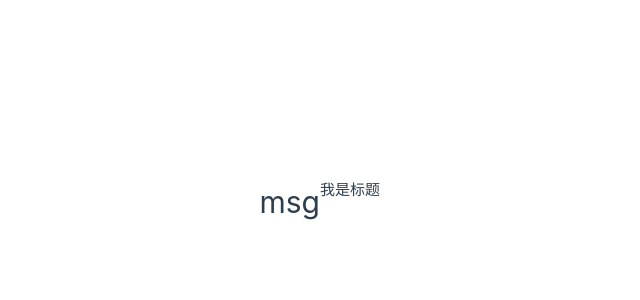
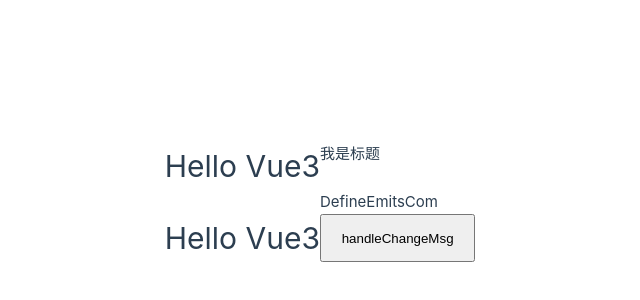
Before and after one commit to A189861A/vue3-vite-ts, a Vue app: page /CompilerMacros in a window 1280 px wide. Shown: the part 198-498 px from the top of the page, without its empty margins (320-960 px from the left). Built offline with nearby package versions, Linux system fonts and the light colour scheme.

Commit message:
【web】【issue_id=xxx】defineEmits

```diff
--- /dev/null
+++ b/src/components/DefineEmitsCom.vue
@@ -0,0 +1,26 @@
+<script setup lang="ts">
+// js版本
+// defineProps({
+//   msg: String,
+// })
+// const emits = defineEmits(['changeMsg'])
+
+defineProps<{
+  msg: string
+}>()
+
+const emits = defineEmits<{
+  (e: 'changeMsg', value: string): void
+}>()
+
+const handleChangeMsg = () => {
+  emits('changeMsg', 'Hello TS')
+}
+</script>
+
+<template>
+    <br>
+    <p>DefineEmitsCom</p>
+    <h1>{{ msg }}</h1>
+    <button @click="handleChangeMsg">handleChangeMsg</button>
+</template>
--- a/src/views/CompilerMacros.vue
+++ b/src/views/CompilerMacros.vue
@@ -1,13 +1,24 @@
 <script setup lang="ts">
     import DefinepropsCom from '../components/DefinepropsCom.vue'
+    import DefineEmitsCom from '../components/DefineEmitsCom.vue'
+    import { ref } from 'vue';
+
     const list = [
         {
             name: 'name',
             age: 10
         }
     ]
+
+
+    const msg = ref('Hello Vue3')
+    const changeMsg = (v: string) => {
+        msg.value = v
+    }
+
 </script>
 
 <template>
-    <DefinepropsCom msg="msg" :list="list" />
+    <DefinepropsCom :msg="msg" :list="list" />
+    <DefineEmitsCom :msg="msg" @changeMsg="changeMsg" />
 </template>
```
Also changed, not shown: 1 other file (tests, documents, lock files or other folders).
